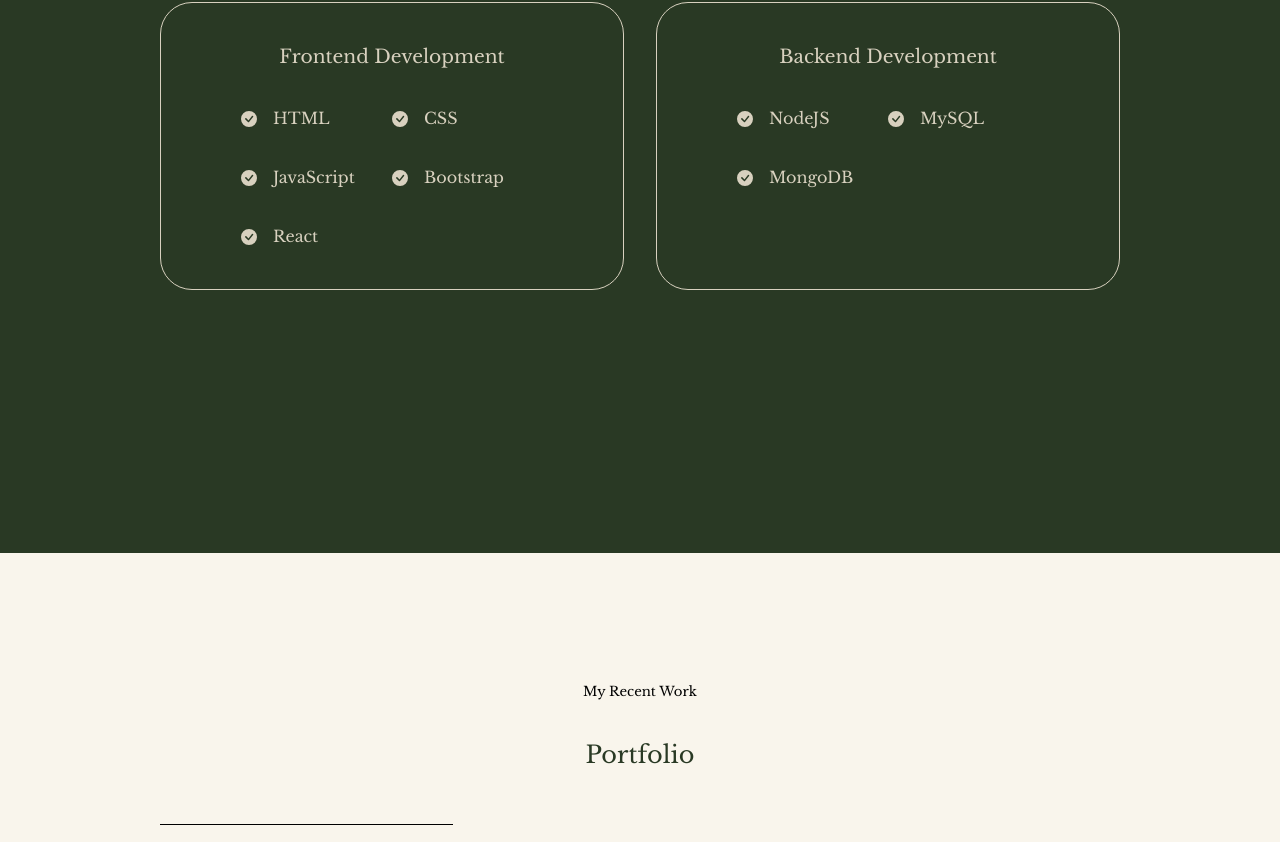
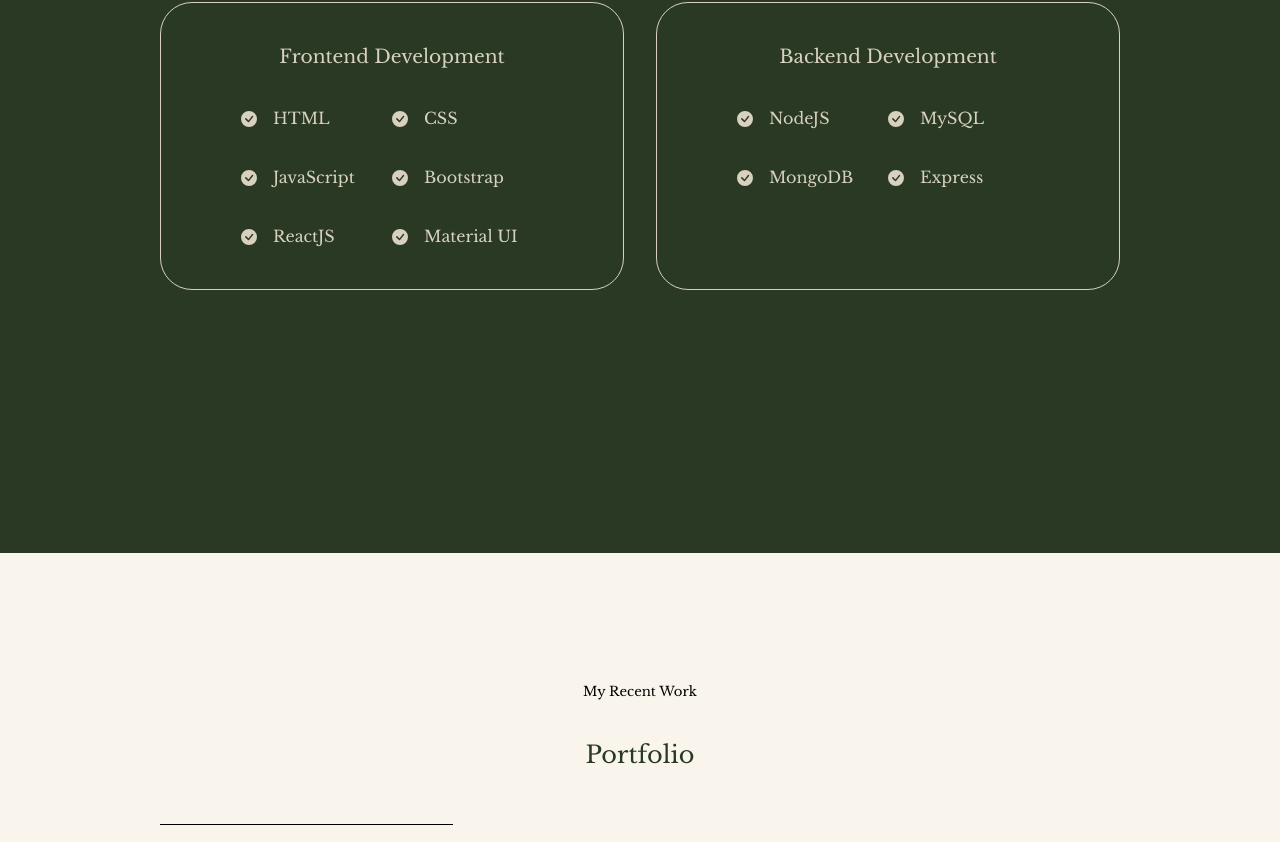
Before and after one commit to alexchanocua/portfolio, a React (Create React App) app: page / in a window 1280 px wide. Shown: the part 2256-3098 px from the top of the page. Built offline with nearby package versions, Linux system fonts and the light colour scheme.

Commit message:
edited CSS

```diff
--- a/src/components/experience/Experience.jsx
+++ b/src/components/experience/Experience.jsx
@@ -61,7 +61,14 @@
             <article className='experience__details'>
               <BsCheckCircleFill className='experience__details-icon'/>
               <div>
-                <h4>React</h4>
+                <h4>ReactJS</h4>
+              </div>
+            </article>
+
+            <article className='experience__details'>
+              <BsCheckCircleFill className='experience__details-icon'/>
+              <div>
+                <h4>Material UI</h4>
               </div>
             </article>
 
@@ -94,6 +101,15 @@
                 <h4>MongoDB</h4>
               </div>
             </article>
+
+            <article className='experience__details'>
+              <BsCheckCircleFill className='experience__details-icon'/>
+              <div>
+                <h4>Express</h4>
+              </div>
+            </article>
+
+
           </div>
           {/* end of backend */}
 
--- a/src/components/portfolio/Portfolio.css
+++ b/src/components/portfolio/Portfolio.css
@@ -37,6 +37,7 @@
     display: flex;
     gap: 1rem;
     margin-bottom: 1rem;
+    justify-content: center;
 }
 
 
```
